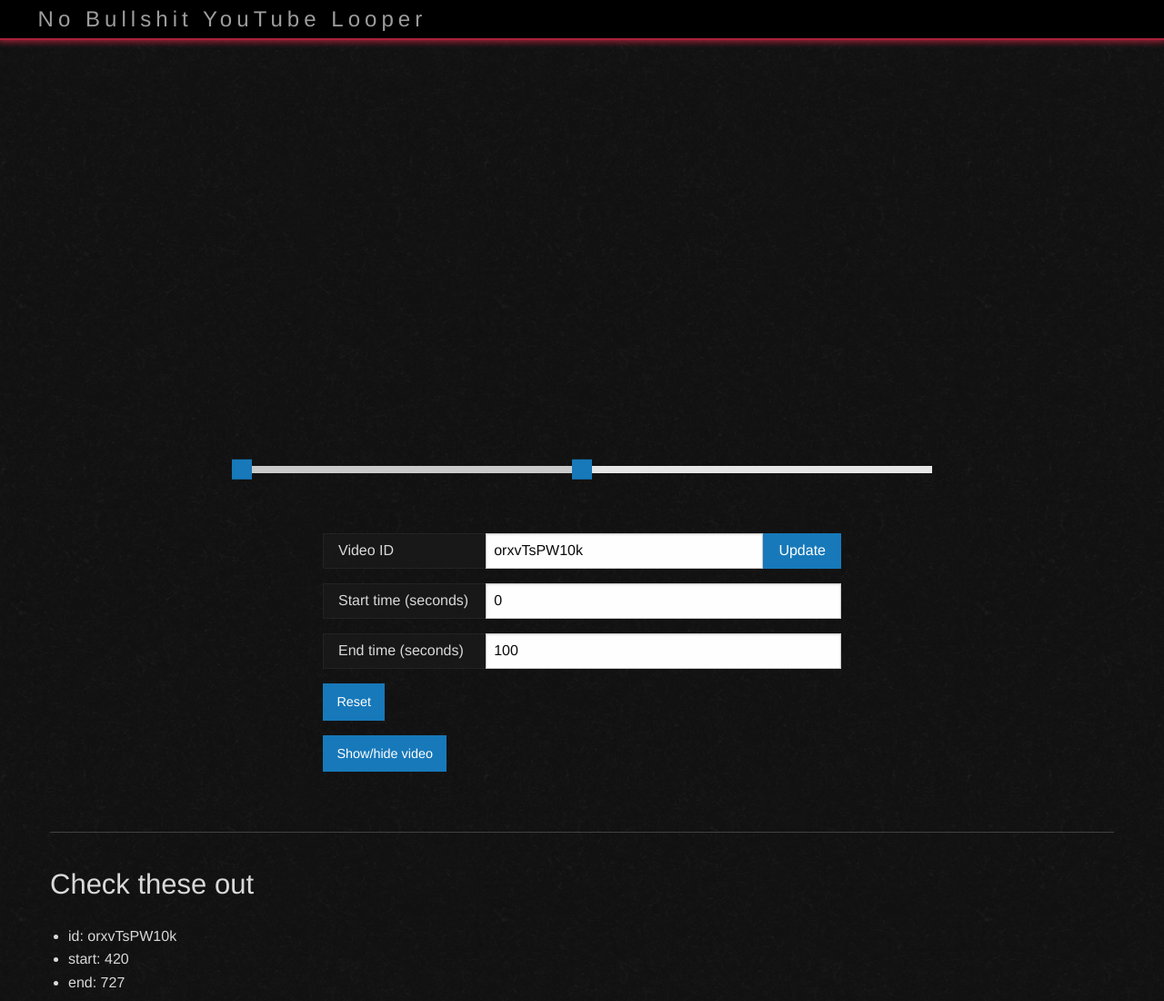
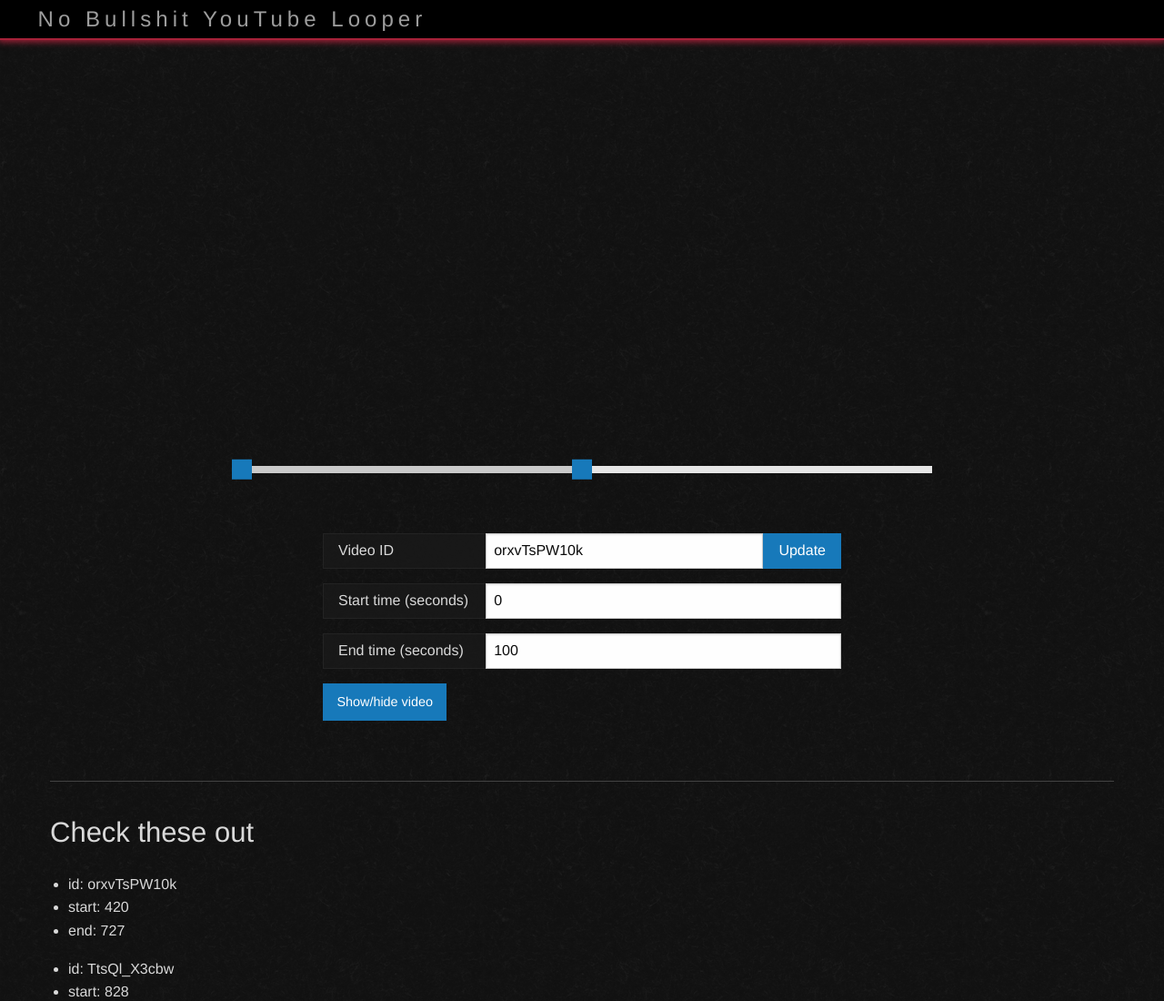
Before and after one commit to Phixyn/no-bs-looper, a plain HTML site: page static/index.html in a window 1280 px wide. Shown: the top 1100 px of the page at 91% size. Drawn offline with Linux system fonts and the light colour scheme; a script that the page names is missing.

Commit message:
:hammer: Remove 'Reset' button
Remove the 'Reset' button, which would reset form input values
to default. This doesn't feel useful in the current application,
so it's being removed for now.

```diff
--- a/static/index.html
+++ b/static/index.html
@@ -74,7 +74,6 @@
               <input type="number" id="end-time" class="input-group-field" name="end-time" value="100" min="1">
             </div> <!-- .input-group -->
 
-            <input type="reset" id="reset-btn" class="button" name="reset-btn" value="Reset"><br>
             <input type="button" id="toggle-vid-btn" class="button" name="toggle-vid-btn" value="Show/hide video" onclick="togglePlayer()">
           </form>
         </div> <!-- .cell -->
```
